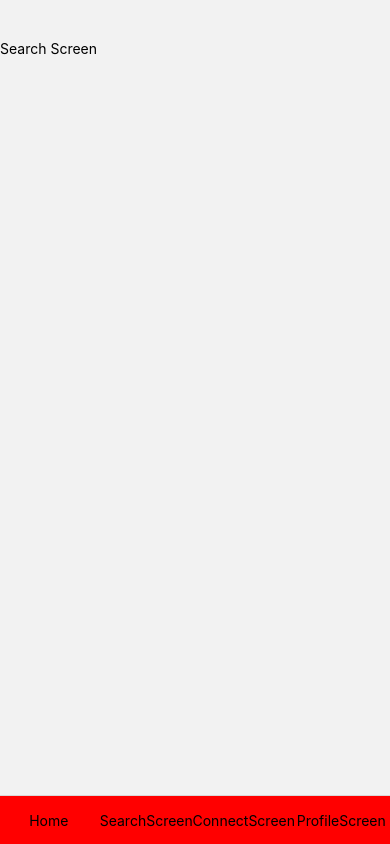
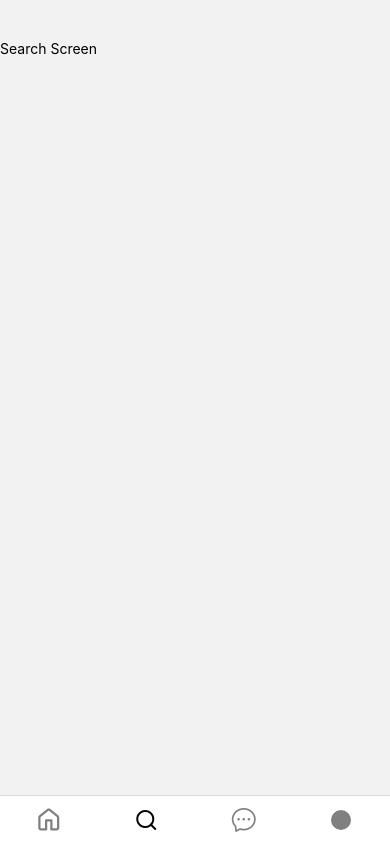
Before and after one commit to olatunjiemanuel/PinterestClone, a React Native app: screen /SearchScreen in a window 390 px wide. Built offline with nearby package versions, Linux system fonts and the light colour scheme.

Commit message:
modifying navigations buttons

```diff
--- a/PinterestClone.js
+++ b/PinterestClone.js
@@ -8,6 +8,11 @@ import HomeScreen from "./src/screens/HomeScreen";
 import SearchScreen from "./src/screens/SearchScreen";
 import ConnectScreen from "./src/screens/ConnectScreen";
 import ProfileScreen from "./src/screens/ProfileScreen";
+
+//SVG imports
+import { Octicons } from "@expo/vector-icons";
+import { Feather } from "@expo/vector-icons";
+import { AntDesign } from "@expo/vector-icons";
 
 const Tab = createBottomTabNavigator();
 
@@ -20,9 +25,8 @@ export default function App() {
           tabBarStyle: [
             {
               display: "flex",
-              backgroundColor: "red",
+              //   backgroundColor: "red",
               position: "absolute",
-              //   bottom: 20,
               //   height: 65,
               //   width: 352,
               //   marginHorizontal: 18,
@@ -42,8 +46,13 @@ export default function App() {
           options={{
             tabBarIcon: ({ focused }) => (
               <View style={styles.TabIcons}>
-                <Text>Home</Text>
+                {/* <Text>Home</Text> */}
                 {/* <HomeTabSvg color={focused ? "red" : "black"} /> */}
+                <Octicons
+                  name="home"
+                  size={24}
+                  color={focused ? "black" : "grey"}
+                />
               </View>
             ),
           }}
@@ -54,7 +63,12 @@ export default function App() {
           options={{
             tabBarIcon: ({ focused }) => (
               <View style={styles.TabIcons}>
-                <Text>SearchScreen</Text>
+                <Feather
+                  name="search"
+                  size={24}
+                  color={focused ? "black" : "grey"}
+                />
+                {/* <Text>SearchScreen</Text> */}
                 {/* <SearchSVG color={focused ? "red" : "black"} /> */}
               </View>
             ),
@@ -67,7 +81,12 @@ export default function App() {
           options={{
             tabBarIcon: ({ focused }) => (
               <View style={styles.TabIcons}>
-                <Text>ConnectScreen</Text>
+                <AntDesign
+                  name="message1"
+                  size={24}
+                  color={focused ? "black" : "grey"}
+                />
+                {/* <Text>ConnectScreen</Text> */}
                 {/* <LikesSVG color={focused ? 'red' : 'black'} /> */}
               </View>
             ),
@@ -80,7 +99,15 @@ export default function App() {
           options={{
             tabBarIcon: ({ focused }) => (
               <View style={styles.TabIcons}>
-                <Text>ProfileScreen</Text>
+                {/* user profile picture will be shown here*/}
+                <View
+                  style={{
+                    backgroundColor: focused ? "black" : "grey",
+                    width: 20,
+                    height: 20,
+                    borderRadius: 10,
+                  }}
+                ></View>
                 {/* <CartSVG color={focused ? 'red' : 'black'} /> */}
               </View>
             ),
--- a/src/screens/ProfileScreen/index.js
+++ b/src/screens/ProfileScreen/index.js
@@ -4,7 +4,7 @@ import React from "react";
 const SearchScreen = () => {
   return (
     <View style={{ paddingTop: 40 }}>
-      <Text>SearchScreen</Text>
+      <Text>ProfileScreen</Text>
     </View>
   );
 };
```
